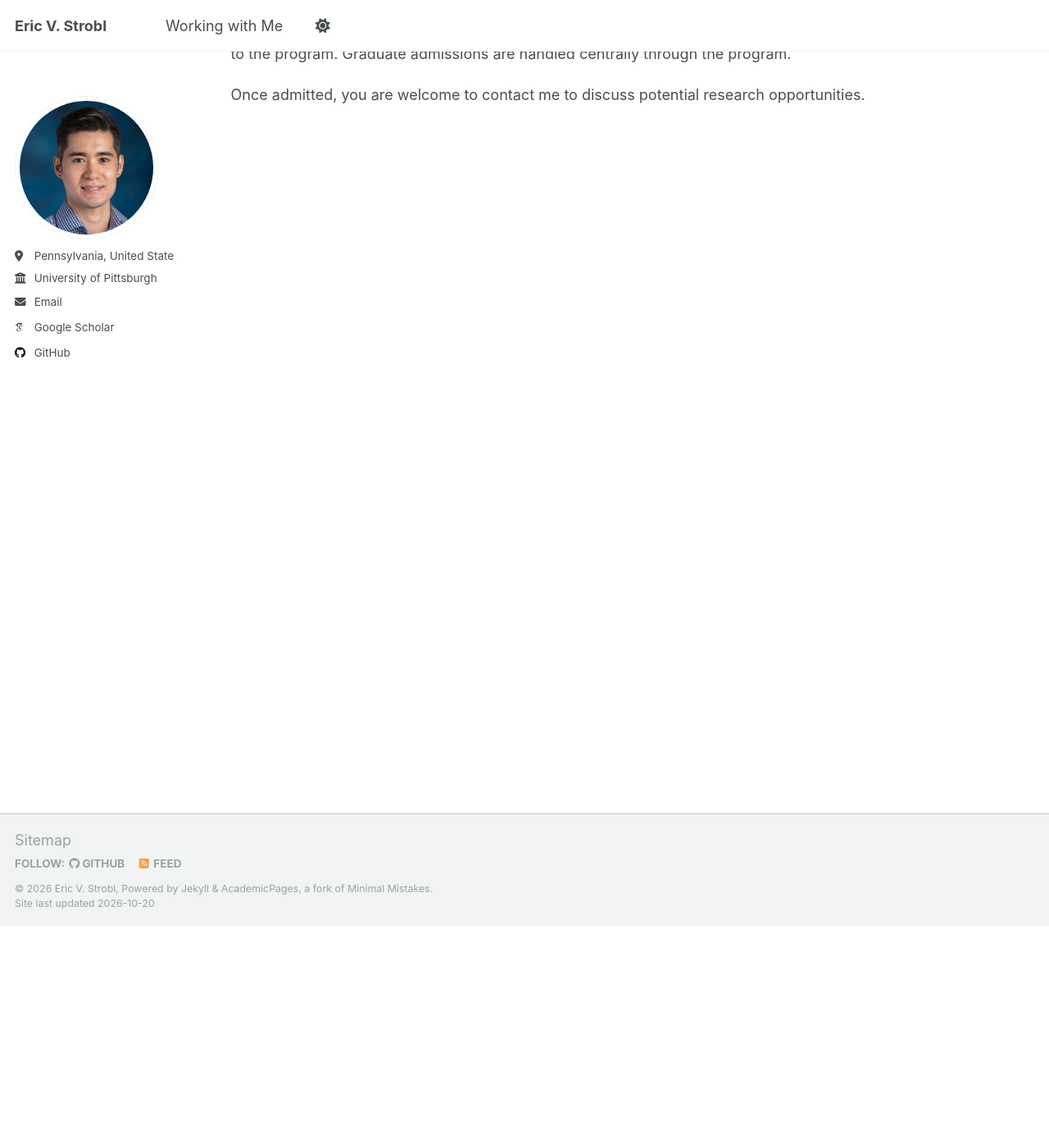
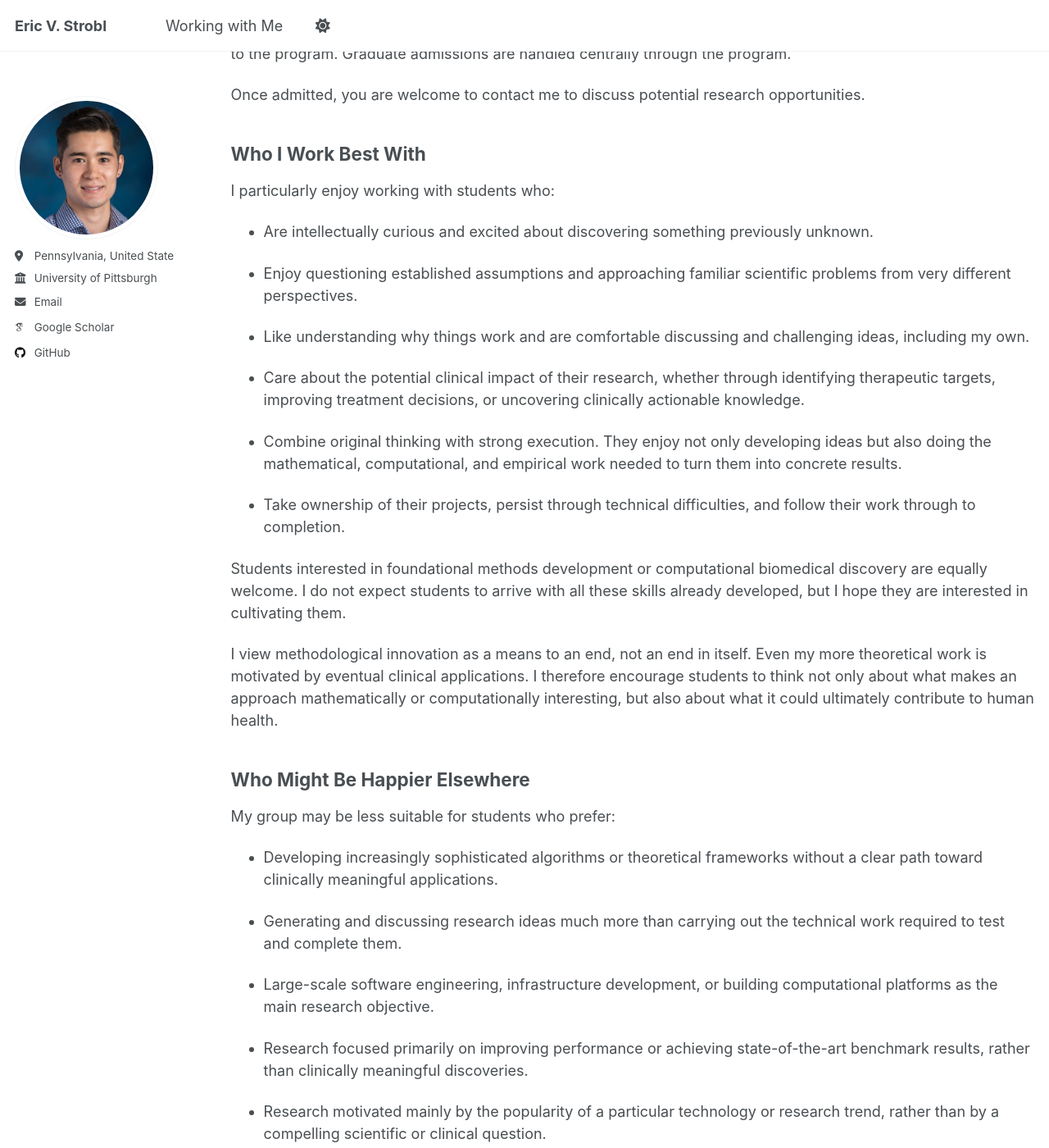
Before and after one commit to ericstrobl/ericstrobl.github.io, a Jekyll site: the page built from _pages/workingwithme.md, in a window 1280 px wide and 1400 px high, scrolled down 270 px. Shown: the whole window at 82% size. Built offline with Jekyll 4.4.1, drawn with Linux system fonts in a browser that asks for light colours; some web fonts are replaced; a script that is not in the unit is left out; some of the changed text lies outside the part shown.

Commit message:
Update workingwithme.md

```diff
--- a/_pages/workingwithme.md
+++ b/_pages/workingwithme.md
@@ -19,3 +19,39 @@ handled centrally through the program.
 
 Once admitted, you are welcome to contact me to
 discuss potential research opportunities.
+
+## Who I Work Best With
+
+I particularly enjoy working with students who:
+
+- Are intellectually curious and excited about discovering something previously unknown.
+
+- Enjoy questioning established assumptions and approaching familiar scientific problems from very different perspectives.
+
+- Like understanding why things work and are comfortable discussing and challenging ideas, including my own.
+
+- Care about the potential clinical impact of their research, whether through identifying therapeutic targets, improving treatment decisions, or uncovering clinically actionable knowledge.
+
+- Combine original thinking with strong execution. They enjoy not only developing ideas but also doing the mathematical, computational, and empirical work needed to turn them into concrete results.
+
+- Take ownership of their projects, persist through technical difficulties, and follow their work through to completion.
+
+Students interested in foundational methods development or computational biomedical discovery are equally welcome. I do not expect students to arrive with all these skills already developed, but I hope they are interested in cultivating them.
+
+I view methodological innovation as a means to an end, not an end in itself. Even my more theoretical work is motivated by eventual clinical applications. I therefore encourage students to think not only about what makes an approach mathematically or computationally interesting, but also about what it could ultimately contribute to human health.
+
+## Who Might Be Happier Elsewhere
+
+My group may be less suitable for students who prefer:
+
+- Developing increasingly sophisticated algorithms or theoretical frameworks without a clear path toward clinically meaningful applications.
+
+- Generating and discussing research ideas much more than carrying out the technical work required to test and complete them.
+
+- Large-scale software engineering, infrastructure development, or building computational platforms as the main research objective.
+
+- Research focused primarily on improving performance or achieving state-of-the-art benchmark results, rather than clinically meaningful discoveries.
+
+- Research motivated mainly by the popularity of a particular technology or research trend, rather than by a compelling scientific or clinical question.
+
+Different students thrive in different research environments, and I want to be transparent about the priorities of my group. I am happy to use established methods, emerging technologies, and software engineering when they serve an important scientific or clinical purpose. What matters most to me is the underlying question, the originality and rigor of the work, and its potential clinical utility. I hope this description helps prospective students determine whether my research approach aligns with their interests and find an environment where they can thrive.
```
